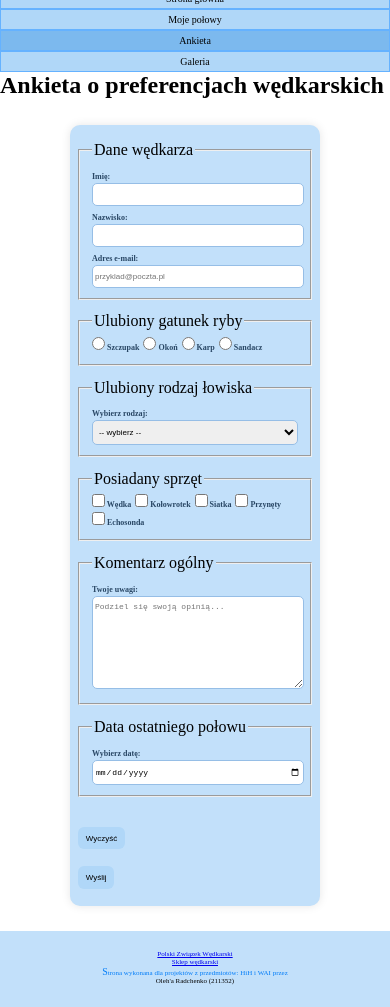
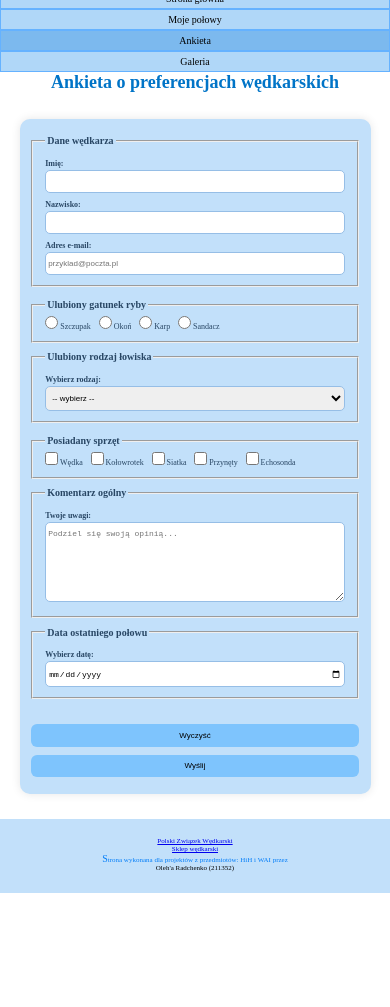
Before and after one commit to OlehRadchenko/HiH, a plain HTML site: page ankieta.html in a window 390 px wide. Shown: the part 105-1112 px from the top of the page. After the commit the page ends 998 px from the top, so only its background shows below. Drawn offline with Linux system fonts and the light colour scheme.

Commit message:
Upgrade and rename css files
Polepszenie wyglądu ankiety oraz uporządkowanie plików, stworzenie nowego pliku stylów dla ankiety

```diff
--- a/ankieta.html
+++ b/ankieta.html
@@ -3,7 +3,8 @@
 <head>
     <meta charset="UTF-8">
     <meta name="viewport" content="width=device-width, initial-scale=1.0">
-    <link rel="stylesheet" href="style.css">
+    <link rel="stylesheet" href="main_style.css">
+    <link rel="stylesheet" href="survey_style.css">
     <title>Ankieta</title>
 </head>
 <body>
@@ -46,30 +47,19 @@
         </section>
     </nav>
     <main>
-        <!--Pytania do ankiety(o preferencje wędkarza)
-            Imie, nazwisko, email
-            ulubiony gatunbek ryby(radio button)
-            ulubiony rodzaj łowiska(lista rozwijana)
-            sprzęt który posiada(checkboxy)
-            Komentarz ogólny(textarea)
-            data ostatniego połowu
-            przuciski wyczyść i wyślij-->
-            <h2>Ankieta o preferencjach wędkarskich</h2>
+        <h1 class="title">Ankieta o preferencjach wędkarskich</h1>
         <form action="ankieta.php" method="post">
             <fieldset>
                 <legend>Dane wędkarza</legend>
-
                 <label for="imie">Imię:</label>
                 <input type="text" id="imie" name="imie" required>
-
                 <label for="nazwisko">Nazwisko:</label>
                 <input type="text" id="nazwisko" name="nazwisko" required>
-
                 <label for="email">Adres e-mail:</label>
                 <input type="email" id="email" name="email" placeholder="przyklad@poczta.pl" required>
             </fieldset>
 
-                <fieldset>
+            <fieldset class="radio-group">
                 <legend>Ulubiony gatunek ryby</legend>
                 <label><input type="radio" name="gatunek" value="szczupak" required> Szczupak</label>
                 <label><input type="radio" name="gatunek" value="okoń"> Okoń</label>
@@ -90,7 +80,7 @@
                 </select>
             </fieldset>
 
-                <fieldset>
+            <fieldset class="checkbox-group">
                 <legend>Posiadany sprzęt</legend>
                 <label><input type="checkbox" name="sprzet" value="wedka"> Wędka</label>
                 <label><input type="checkbox" name="sprzet" value="kolowrotek"> Kołowrotek</label>
@@ -111,11 +101,10 @@
                 <input type="date" id="dataPolowu" name="dataPolowu">
             </fieldset>
 
-                <div class="buttons">
-                    <button type="reset" class="form-buttons">Wyczyść</button>
-                    <button type="submit" class="form-buttons">Wyślij</button>
+            <div class="form-buttons">
+                <button type="reset">Wyczyść</button>
+                <button type="submit">Wyślij</button>
             </div>
-
         </form>
     </main>
     <footer class="flexCenter">
--- a/style.css
+++ b/main_style.css
@@ -1,4 +1,5 @@
 *{
+    box-sizing: border-box;
     margin: 0vw;
     scroll-behavior: smooth;
     overflow-x: hidden;
@@ -12,7 +13,7 @@
 
 #logo{
     font-size: clamp(15px, 3vw, 45px);
-    white-space: nowrap;
+    white-space: wrap;
     min-width: clamp(150px, 20vw, 600px);
 }
 
@@ -140,7 +141,7 @@ table tr:nth-child(even) {
     line-height: 1.6;
 }
 
-#ochronaRyb h1 {
+.title{
     text-align: center;
     font-size: clamp(18px, 3vw, 36px);
     color: #0074c7;
@@ -170,13 +171,13 @@ table tr:nth-child(even) {
     transition: color 0.2s ease;
 }
 
-#spisTresci a:hover {
+#spisTresci a:hover,
+#ochronaRyb h2 {
     color: #005b99;
 }
 
 #ochronaRyb h2 {
     margin-top: 4vh;
-    color: #005b99;
 }
 
 .flexCenter{
@@ -202,6 +203,13 @@ table tr:nth-child(even) {
     .smallNavButton{
         width: 100vw;
         font-size: clamp(6px, 1vw, 15px);
+    }
+    #logo{
+        display: none;
+    }
+    #logoSVG{
+        max-width: clamp(50px ,15vw, 100px);
+        animation: none;
     }
     /*#galeriaButton{
         pointer-events: none;
@@ -248,95 +256,3 @@ table tr:nth-child(even) {
     90%  { transform: translate(9vw, -0.5vh); }
     100% { transform: translate(0, 0); }
 }
-
-form {
-    width: 60%;
-    margin: 3vh auto;
-    padding: 2vh 2vw;
-    background-color: rgb(194, 224, 250);
-    border-radius: 10px;
-    box-shadow: 0 0 10px rgba(0, 0, 0, 0.1);
-    display: flex;
-    flex-direction: column;
-    gap: 1.5vh;
-}
-
-form h2 {
-    text-align: center;
-    font-size: clamp(12px, 2vw, 28px);
-    color: rgb(0, 80, 160);
-    margin-bottom: 2vh;
-}
-
-label {
-    font-weight: bold;
-    color: rgb(40, 70, 100);
-    font-size: clamp(8px, 1vw, 16px);
-}
-
-input[type="text"],
-input[type="email"],
-input[type="date"],
-textarea,
-select {
-    width: 100%;
-    padding: 0.7vh 0.5vw;
-    border: 1px solid rgb(150, 190, 230);
-    border-radius: 5px;
-    font-size: clamp(8px, 1vw, 16px);
-    transition: 0.3s ease;
-}
-
-input[type="text"]:focus,
-input[type="email"]:focus,
-textarea:focus,
-select:focus,
-input[type="date"]:focus {
-    outline: none;
-    border-color: rgb(0, 124, 248);
-    box-shadow: 0 0 5px rgba(0, 124, 248, 0.3);
-}
-
-textarea {
-    resize: vertical;
-    min-height: 80px;
-}
-
-.form-group {
-    display: flex;
-    flex-direction: column;
-    gap: 0.5vh;
-}
-
-.radio-group, .checkbox-group {
-    display: flex;
-    flex-wrap: wrap;
-    gap: 1vw;
-    margin-top: 0.5vh;
-}
-
-.radio-group label,
-.checkbox-group label {
-    font-weight: normal;
-}
-
-.form-buttons {
-    display: flex;
-    justify-content: center;
-    gap: 2vw;
-    margin-top: 2vh;
-}
-
-button, input[type="reset"], input[type="submit"] {
-    background-color: rgb(176, 215, 248);
-    border: none;
-    border-radius: 6px;
-    padding: 0.8vh 2vw;
-    font-size: clamp(8px, 1vw, 16px);
-    transition: background-color 0.3s ease;
-    cursor: pointer;
-}
-
-button:hover, input[type="reset"]:hover, input[type="submit"]:hover {
-    background-color: rgb(136, 180, 224);
-}
--- /dev/null
+++ b/survey_style.css
@@ -0,0 +1,100 @@
+form {
+    width: 60%;
+    margin: 3vh auto;
+    padding: 2vh 2vw;
+    background-color: rgb(194, 224, 250);
+    border-radius: 10px;
+    box-shadow: 0 0 10px rgba(0, 0, 0, 0.1);
+    display: flex;
+    flex-direction: column;
+    gap: 1vh;
+}
+
+label {
+    font-weight: bold;
+    color: rgb(40, 70, 100);
+    font-size: clamp(8px, 1vw, 16px);
+}
+
+input[type="text"],
+input[type="email"],
+input[type="date"],
+textarea,
+select {
+    width: 100%;
+    padding: 0.7vh 0.5vw;
+    border: 1px solid rgb(150, 190, 230);
+    border-radius: 5px;
+    font-size: clamp(8px, 1vw, 16px);
+    transition: 0.3s ease;
+}
+
+input[type="text"]:focus,
+input[type="email"]:focus,
+textarea:focus,
+select:focus,
+input[type="date"]:focus {
+    outline: none;
+    border-color: rgb(0, 124, 248);
+    box-shadow: 0 0 5px rgba(0, 124, 248, 0.3);
+}
+
+textarea {
+    resize: vertical;
+    min-height: 80px;
+}
+
+.radio-group, .checkbox-group {
+    display: flex;
+    flex-wrap: wrap;
+    gap: 2vw;
+    margin-top: 0.5vh;
+}
+
+.radio-group label,
+.checkbox-group label {
+    font-weight: normal;
+}
+
+.form-buttons {
+    display: flex;
+    justify-content: center;
+    gap: 2vw;
+    margin-top: 2vh;
+}
+
+button, input[type="reset"], input[type="submit"] {
+    background-color: rgb(126, 196, 253);
+    border: none;
+    border-radius: 6px;
+    padding: 0.8vh 2vw;
+    font-size: clamp(8px, 1vw, 16px);
+    transition: background-color 0.3s ease;
+    cursor: pointer;
+}
+
+button:hover, input[type="reset"]:hover, input[type="submit"]:hover {
+    background-color: rgb(136, 180, 224);
+}
+
+fieldset legend{
+    font-size: clamp(10px, 1.2vw, 18px);
+    font-weight: bold;
+    color: rgb(40, 70, 100);
+}
+
+@media (max-width: 600px) {
+    form {
+        width: 90%;
+        padding: 2vh 3vw;
+    }
+
+    .form-buttons {
+        flex-direction: column;
+        gap: 2vw;
+    }
+
+    button, input[type="reset"], input[type="submit"] {
+        width: 100%;
+    }
+}
```
Also changed, not shown: galeria.html (+1 -1 lines), index.html (+2 -2 lines), polowy.html (+1 -1 lines). Lines whose indentation alone changed are shown as unchanged.
